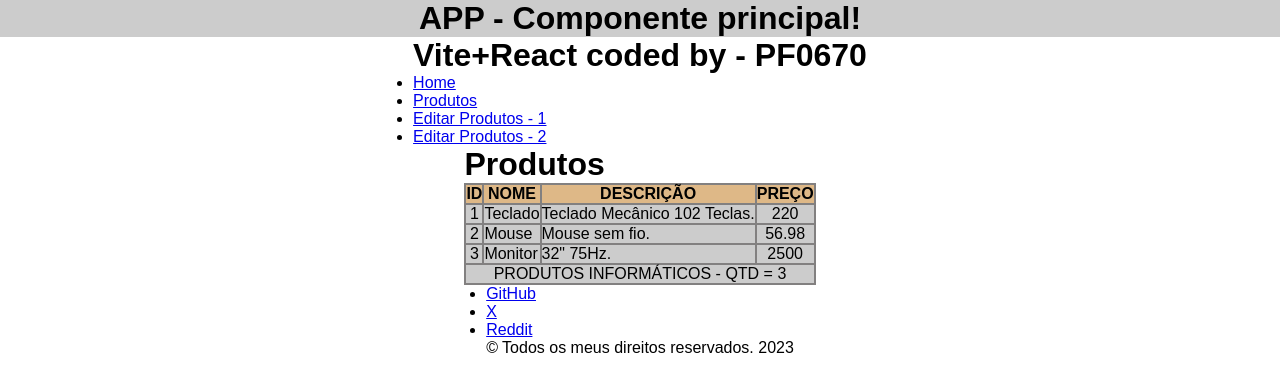
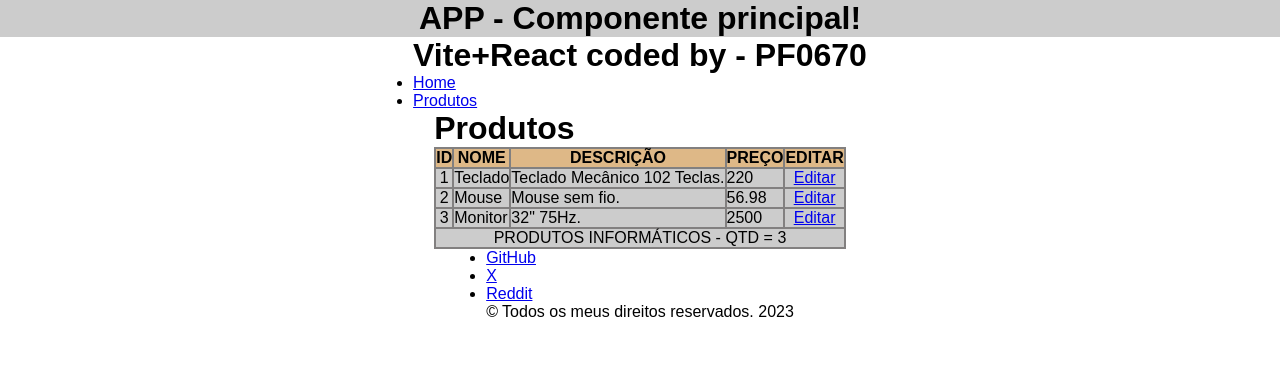
Before and after one commit to TomazVC/spa-1espf, a React (Vite) app: page /produtos in a window 1280 px wide. Shown: the top 392 px of the page. Built offline with nearby package versions, Linux system fonts and the light colour scheme.

Commit message:
Listagem Dinâmica.

```diff
--- a/src/components/Cabecalho.jsx
+++ b/src/components/Cabecalho.jsx
@@ -9,8 +9,6 @@ export default function Cabecalho() {
           <ul>
             <li><Link to="/">Home</Link> </li>
             <li><Link to="/produtos">Produtos</Link> </li>
-            <li><Link to="/editar/produtos/1">Editar Produtos - 1</Link> </li>
-            <li><Link to="/editar/produtos/2">Editar Produtos - 2</Link> </li>
           </ul>
         </nav>
       </header>
--- a/src/routes/Produtos.jsx
+++ b/src/routes/Produtos.jsx
@@ -1,3 +1,4 @@
+import { Link } from "react-router-dom";
 import { ListaProduto } from "../components/ListaProdutos";
 import style from "./Produtos.module.css";
 
@@ -15,6 +16,7 @@ export default function Produtos() {
             <th>NOME</th>
             <th>DESCRIÇÃO</th>
             <th>PREÇO</th>
+            <th>EDITAR</th>
           </tr>
         </thead>
 
@@ -25,12 +27,13 @@ export default function Produtos() {
               <td>{item.nome}</td>
               <td>{item.desc}</td>
               <td>{item.preco}</td>
+              <td><Link to={`/editar/produtos/${item.id}`}>Editar</Link></td>
             </tr>
           ))}
         </tbody>
         <tfoot>
           <tr>
-            <td colSpan={4}>
+            <td colSpan={5}>
               PRODUTOS INFORMÁTICOS - QTD = {ListaProduto.length}
             </td>
           </tr>
--- a/src/routes/Produtos.module.css
+++ b/src/routes/Produtos.module.css
@@ -19,9 +19,14 @@
                 text-align: center;
             }
 
+            &:first-child(2n){
+                text-align: center;
+            }
+
             &:last-child{
                 text-align: center;
             }
+
         }
     }
 
```
